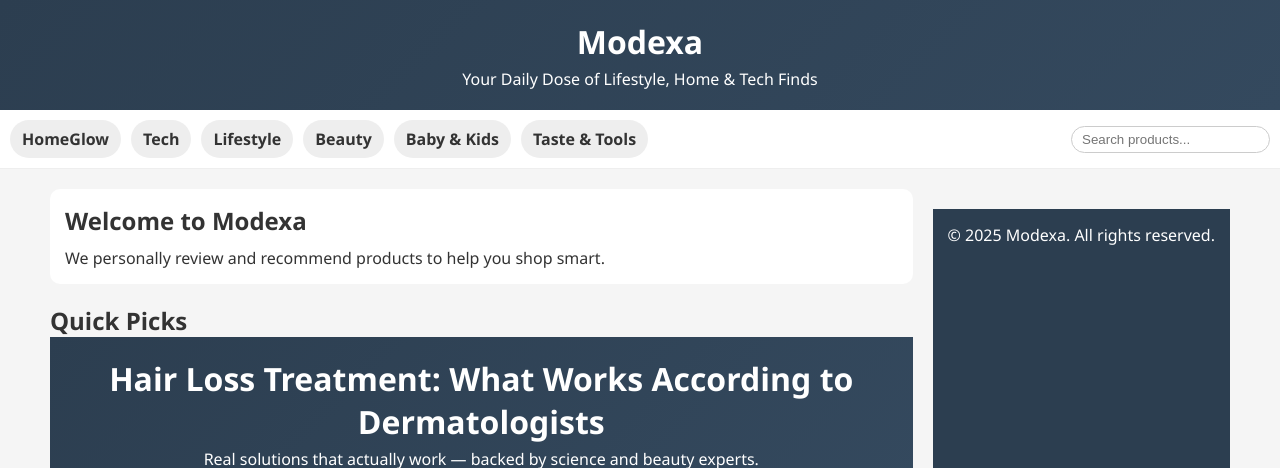
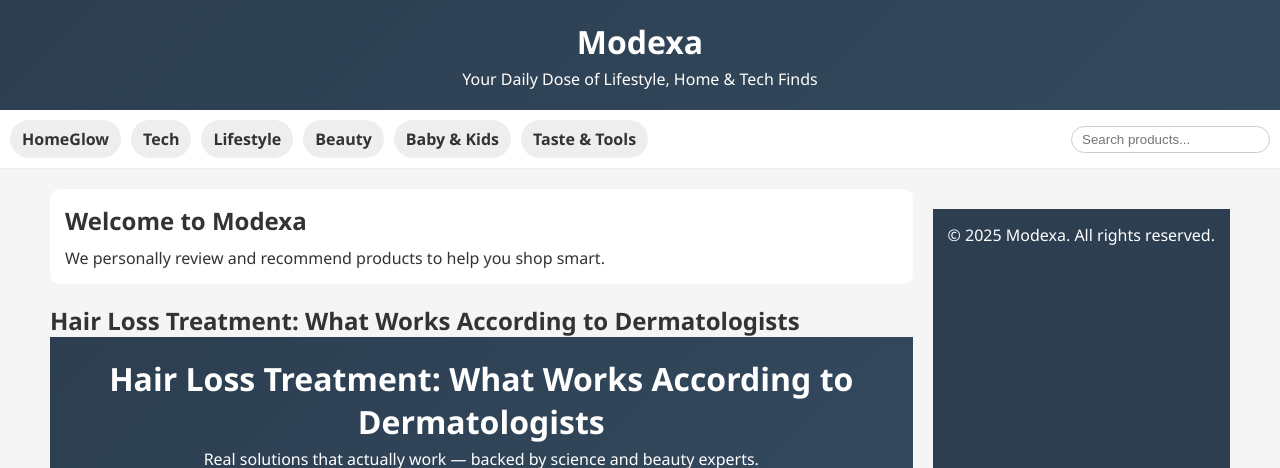
Before and after one commit to Saima098/trendyaura.github.io, a plain HTML site: page index.html in a window 1280 px wide. Shown: the top 468 px of the page. Drawn offline with Linux system fonts and the light colour scheme.

Commit message:
Update index.html

```diff
--- a/index.html
+++ b/index.html
@@ -93,7 +93,7 @@
         <p>We personally review and recommend products to help you shop smart.</p>
       </div>
        <div class="Top Article">
-        <h2>Quick Picks</h2>
+        <h2>Hair Loss Treatment: What Works According to Dermatologists</h2>
        <header>
     <h1>Hair Loss Treatment: What Works According to Dermatologists</h1>
     <p>Real solutions that actually work — backed by science and beauty experts.</p>
```
